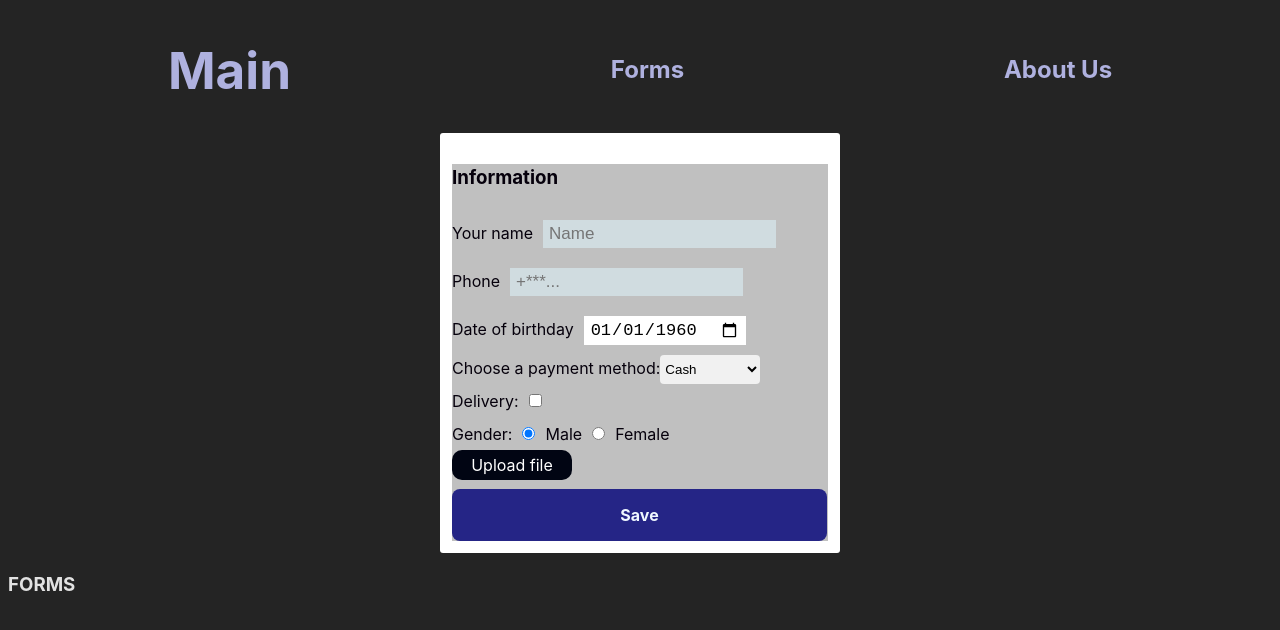
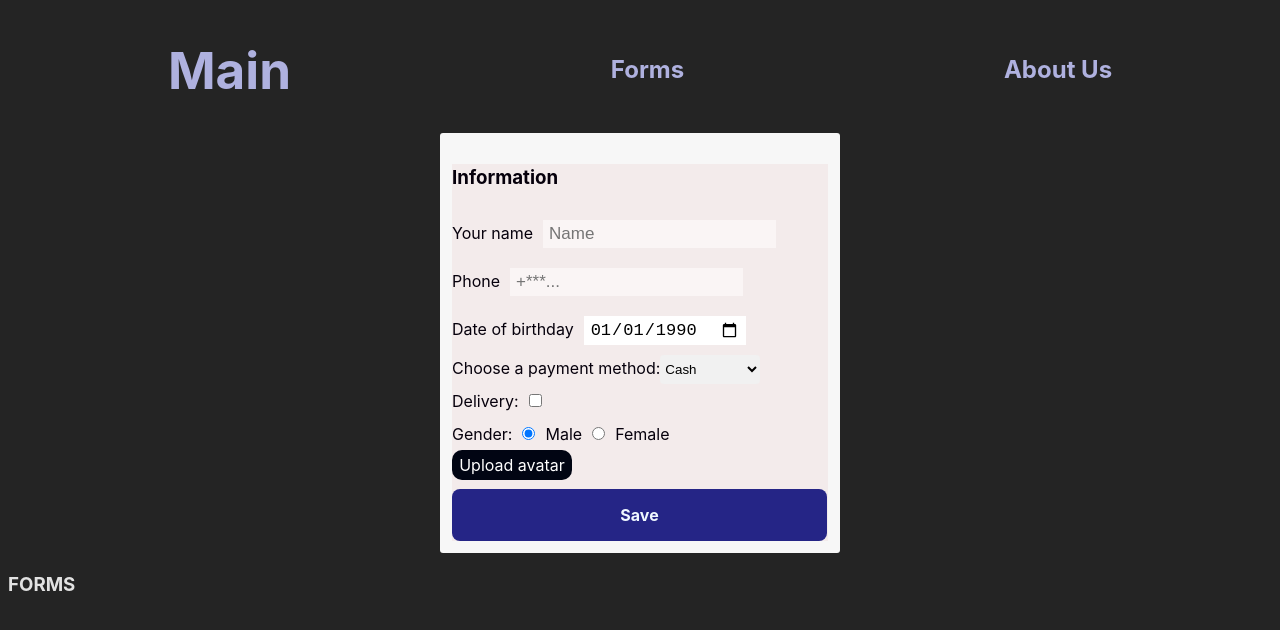
Before and after one commit to wlladislaw/rss-react, a React (Vite) app in the folder react_components/: page /forms in a window 1280 px wide. Shown: the top 630 px of the page. Built offline with nearby package versions, Linux system fonts and the light colour scheme.

Commit message:
feat: add radio refs

```diff
--- a/react_components/src/components/Form/Form.scss
+++ b/react_components/src/components/Form/Form.scss
@@ -3,18 +3,18 @@
   margin: 0 auto;
   max-width: 500px;
   padding: 12px;
-  background-color: #fff;
+  background-color: #f7f7f7;
   border-radius: 3px;
 
   .form_info {
-    background-color: silver;
+    background-color: rgb(243, 235, 235);
     color: rgb(6, 0, 12);
   }
 
   input[type=text],
   input[type=email],
   :focus {
-    background-color: rgb(208, 220, 224);
+    background-color: rgb(250, 245, 245);
   }
 
   select {
--- a/react_components/src/components/Form/Form.tsx
+++ b/react_components/src/components/Form/Form.tsx
@@ -12,6 +12,7 @@ interface Forms {
   date: string;
   select: string;
   checkbox: boolean;
+  gender: string;
   file: string;
 }
 
@@ -21,6 +22,7 @@ class Form extends Component<object, FormState> {
   private dateInput: RefObject<HTMLInputElement>;
   private selectInput: RefObject<HTMLSelectElement>;
   private checkboxInput: RefObject<HTMLInputElement>;
+  private radioRefMale: RefObject<HTMLInputElement>;
   private fileInput: RefObject<HTMLInputElement>;
 
   constructor(props: object) {
@@ -33,7 +35,8 @@ class Form extends Component<object, FormState> {
     this.dateInput = React.createRef<HTMLInputElement>();
     this.selectInput = React.createRef<HTMLSelectElement>();
     this.checkboxInput = React.createRef<HTMLInputElement>();
-    // this.dateInput = React.createRef<HTMLInputElement>();
+    this.radioRefMale = React.createRef<HTMLInputElement>();
+    //this.femaleInput = React.createRef<HTMLInputElement>();
     this.fileInput = React.createRef<HTMLInputElement>();
 
     this.state = {
@@ -44,29 +47,20 @@ class Form extends Component<object, FormState> {
 
   handleSubmit(event: FormEvent<HTMLFormElement>): void {
     event.preventDefault();
-
+    const selectedRadio = this.radioRefMale.current!.checked ? 'male' : 'female';
     const newForm: Forms = {
       name: this.nameInput.current!.value,
       phone: this.phoneInput.current!.value,
       date: this.dateInput.current!.value,
       select: this.selectInput.current!.value,
       checkbox: this.checkboxInput.current!.checked,
-      // this.dateInput = React.createRef<HTMLInputElement>();
+      gender: selectedRadio,
       file: this.fileInput.current!.value,
     };
-
     this.setState((prevState) => ({
       forms: [...prevState.forms, newForm],
       isSubmited: true,
     }));
-
-    // this.nameInput.current!.value = '';
-    // this.phoneInput.current!.value = '';
-    // this.dateInput.current!.value = '';
-    // this.selectInput.current!.value = '';
-    // this.phoneInput = React.createRef<HTMLInputElement>();
-    // this.dateInput = React.createRef<HTMLInputElement>();
-    // this.nameInput = React.createRef<HTMLInputElement>();
 
     event.currentTarget.reset();
 
@@ -76,12 +70,6 @@ class Form extends Component<object, FormState> {
       });
     }, 3500);
   }
-
-  // componentDidUpdate(prevProps, prevState) {
-  //   if (prevState.forms !== this.state.forms) {
-  //     alert('Thanks for order!');
-  //   }
-  // }
 
   render() {
     return (
@@ -119,7 +107,7 @@ class Form extends Component<object, FormState> {
               <br />
               <label>
                 Date of birthday
-                <input type="date" ref={this.dateInput} defaultValue="1960-01-01" />
+                <input type="date" ref={this.dateInput} defaultValue="1990-01-01" />
               </label>
               <br />
               <label htmlFor="payment">Choose a payment method:</label>
@@ -136,15 +124,21 @@ class Form extends Component<object, FormState> {
 
               <div className="switch_field">
                 <span>Gender:</span>
-                <input type="radio" name="switch-one" value="male" checked />
+                <input
+                  type="radio"
+                  ref={this.radioRefMale}
+                  name="switch"
+                  value="male"
+                  defaultChecked
+                />
                 <label htmlFor="radio-one">Male</label>
-                <input type="radio" name="switch-one" value="female" />
+                <input type="radio" name="switch" value="female" />
                 <label htmlFor="radio-two">Female</label>
               </div>
               <div id="file_upload-container">
                 <label>
                   <input type="file" name="file" ref={this.fileInput} id="upload_file" />
-                  <span>Upload file</span>
+                  <span>Upload avatar</span>
                 </label>
               </div>
 
@@ -159,7 +153,8 @@ class Form extends Component<object, FormState> {
               <p>{el.phone}</p>
               <p>{el.date}</p>
               <p>{el.select}</p>
-              <p>{el.checkbox ? 'need delevery' : 'without delivery'}</p>
+              <p>{el.checkbox ? 'need delivery' : 'without delivery'}</p>
+              <p>{el.gender}</p>
               <p>{el.file}</p>
             </div>
           ))}
```
